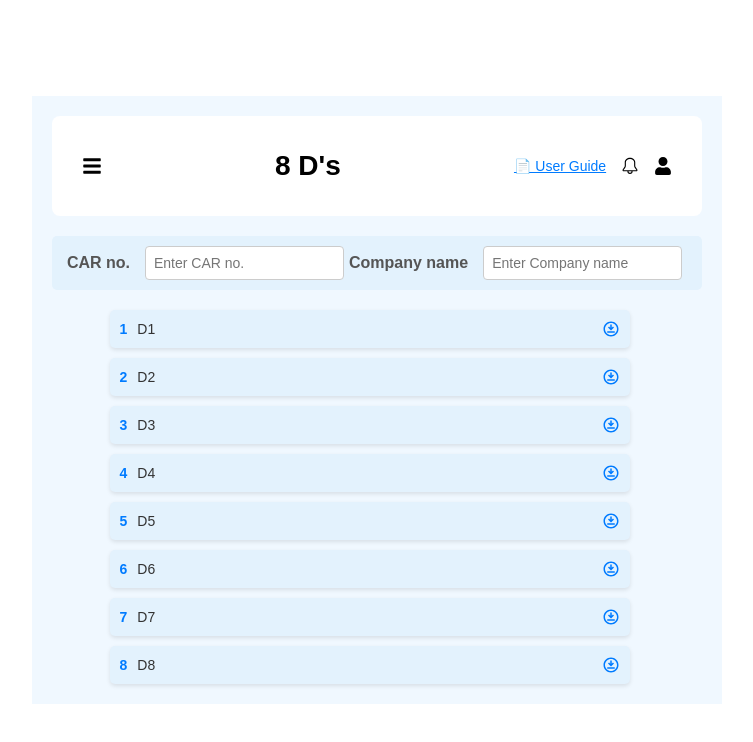
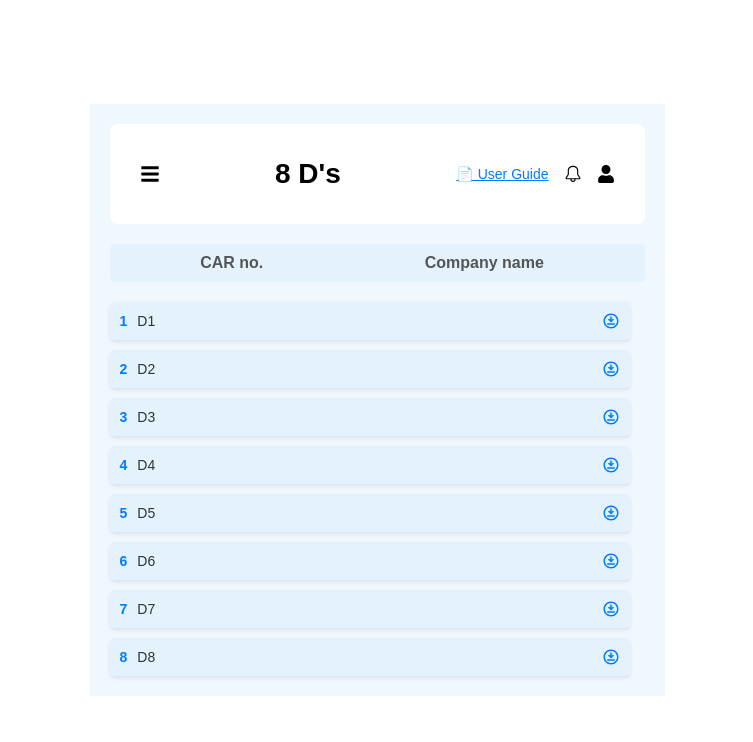
Before and after one commit to SamrudhiMoharir/FCL_trial, a React (Vite) app in the folder Frontend/: page /complaint in a window 1280 px wide. Shown: the top 742 px of the page, without its empty margins (263-1016 px from the left). Built offline with nearby package versions, Linux system fonts and the light colour scheme.

Commit message:
input field removed

```diff
--- a/Frontend/src/components/EightD.css
+++ b/Frontend/src/components/EightD.css
@@ -59,7 +59,7 @@
 /* Table header*/
 .table-header {
   display: flex;
-  justify-content: space-between;
+  justify-content: space-around;
   align-items: center;
   margin-top: 20px;
   background-color: #e3f2fd;
--- a/Frontend/src/components/EightD.jsx
+++ b/Frontend/src/components/EightD.jsx
@@ -26,9 +26,9 @@ const EightD = () => {
             {/* Table Header*/}
             <div className="table-header">
                 <div className="table-label">CAR no.</div>
-                <input type="text" className="input-field" placeholder="Enter CAR no." />
+                {/* <input type="text" className="input-field" placeholder="Enter CAR no." /> */}
                 <div className="table-label">Company name</div>
-                <input type="text" className="input-field" placeholder="Enter Company name" />
+                {/* <input type="text" className="input-field" placeholder="Enter Company name" /> */}
             </div>
 
             {/* Centered Buttons with Data */}
```
